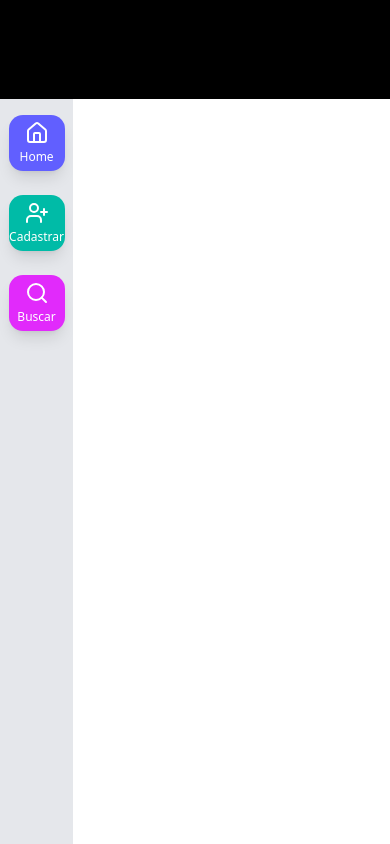
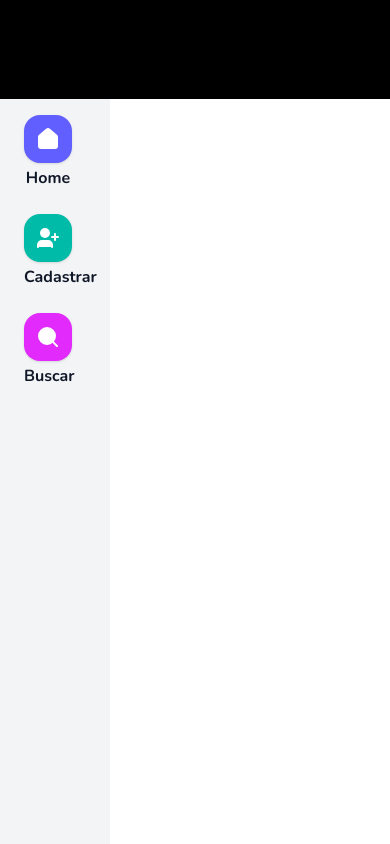
Before and after one commit to Carlosdaniel286/Gravel, a SvelteKit app in the folder front_end/: page /virtual/painel in a window 390 px wide. Built offline with nearby package versions, Linux system fonts and the light colour scheme.

Commit message:
Melhoria no formulário de busca: grid responsivo, inputs refinados (nome, CPF, placa, endereço, senha), AutoComplete para endereço, botões de ação estilizados e sidebar moderno e intuitivo

```diff
--- /dev/null
+++ b/front_end/src/components/FilterRegister.svelte
@@ -0,0 +1,84 @@
+<script lang="ts">
+    import { optionsResidentAccess } from "$lib/consts/access.options";
+    import { cn } from "$lib/utils";
+    import AutoComplete from "./AutoComplete.svelte";
+    import Button from "./Button.svelte";
+    import HeaderForm from "./HeaderForm.svelte";
+    import Input from "./Input.svelte";
+    const HEIGHT = 65;
+
+    interface FilterRegisterProps{
+        oncancel?:()=>void
+    }
+
+    let {oncancel}:FilterRegisterProps = $props()
+
+</script>
+
+<main class="bg-white w-[800px] h-[600px] p-6 rounded-2xl shadow-md justify-between flex flex-col  gap-6">
+  <!-- Cabeçalho -->
+  <HeaderForm
+    title="Busque um cadastro"
+    subTitle="Faça sua busca refinada"
+  />
+
+  <!-- Campos em grid -->
+  <div class="grid  grid-cols-2 gap-4">
+    <Input
+      mask={/^[A-Za-z ]+$/}
+      label="Nome"
+      class="w-full"
+      height={HEIGHT}
+    />
+    <Input
+      mask="000.000.000-00"
+      label="CPF"
+      class="w-full"
+       height={HEIGHT}
+    />
+    <Input
+      mask={["aaa0a00", "aaa-0000"]}
+      label="Placa"
+      class="w-full"
+       height={HEIGHT}
+    />
+   <AutoComplete
+      title="Endereço visitado"
+       height={HEIGHT}
+       class={cn(` `)}
+       options={optionsResidentAccess}
+       property="label"
+     />
+
+     <Input
+      mask={/^\d+$/}
+      label="senha"
+      class="w-full"
+      height={HEIGHT}
+    />
+     <Input
+      height={HEIGHT}
+      mask="(00) 9 0000-0000"
+      label="Telefone"
+
+    />
+
+   </div>
+
+  <!-- Botão de busca centralizado -->
+   <div class="flex  justify-between">
+  <Button
+    type="button"
+    variant='cancel'
+    text='fechar'
+    onClick={oncancel}
+  />
+   <Button
+    type="button"
+    variant='confirm'
+    class='bg-blue-700'
+    text='força busca'
+  />
+  </div>
+
+</main>
--- a/front_end/src/components/RootOverlay.svelte
+++ b/front_end/src/components/RootOverlay.svelte
@@ -10,6 +10,7 @@
     import AccessRegisterFormSummary from "./AccessRegisterFormSummary.svelte";
     import FormSidebar from "./FormSidebar.svelte";
     import TextArea from "./TextArea.svelte";
+    import FilterRegister from "./FilterRegister.svelte";
     let api:ApiProps | undefined = $state(undefined)
     let steps = $state(1)
     const registerManager = getRegisterContext()
@@ -68,7 +69,9 @@
    // show.close()
  })}
 >
- <FormSidebar step={steps} >
+
+
+<FormSidebar step={steps} >
  <Carousel props={[accessRequestForm,accessVehicleForm,accessRegisterFormSummary]}
  onMove={((item)=>{
     api=item
@@ -94,3 +97,12 @@
    })}
   />
 </Overlay>
+
+ <Overlay
+  show={overlay.overlayStore('filterRegister')}
+  onOverlay={(()=>overlay.overlayManager('filterRegister',false))}
+ >
+ <FilterRegister
+   oncancel={(()=>overlay.overlayManager('filterRegister',false))}
+ />
+ </Overlay>
--- a/front_end/src/components/Sidebar.svelte
+++ b/front_end/src/components/Sidebar.svelte
@@ -1,5 +1,5 @@
 <script lang="ts">
-  import { House, UserPlus, Search,type Icon as IconType} from "lucide-svelte";
+  import { House,  UserPlus, Search,type Icon as IconType} from "lucide-svelte";
   import SidebarList from "./SidebarList.svelte";
   import { getOverlayContext } from "$lib/context/overlayContext.svelte";
   const overlay = getOverlayContext();
@@ -26,12 +26,14 @@
     {
       description:"Buscar",
       bg:'bg-fuchsia-500',
-      icon: Search
+      icon: Search,
+      onclick:()=> overlay.overlayManager('filterRegister',true)
     },
   ];
+  //bg-gray-200 w-[200px] h-full flex flex-col items-center  py-4 gap-6 shadow-lg
 </script>
 
-<aside class="bg-gray-200 w-[90px] h-full flex flex-col items-center py-4 gap-6 shadow-lg">
+<aside class="bg-gray-100 w-[110px] h-full flex flex-col items-start px-6 py-4 gap-6 shadow-lg">
 
 {#each menuItems as item}
   {@const Icon = item.icon}
--- a/front_end/src/components/SidebarList.svelte
+++ b/front_end/src/components/SidebarList.svelte
@@ -1,24 +1,36 @@
 <script lang="ts">
-    import { cn } from "$lib/utils";
-   import type {   Component, Snippet } from "svelte";
-
-
+  import { cn } from "$lib/utils";
+  import type { Component, Snippet } from "svelte";
 
   interface ItemProps {
-    Icon?:Component
+    Icon?: Component;
     description?: string;
-    class?: string; // cor de fundo do círculo
+    class?: string; // permite personalizar cor de fundo, se quiser
     onClick?: () => void;
-    children?:Snippet
+    children?: Snippet;
   }
 
-  let { Icon, description = "", class:bgColor = "bg-gray-400", onClick }: ItemProps = $props();
+  let { Icon, description = "", class: ms = "bg-gray-100", onClick }: ItemProps = $props();
 </script>
 
-<button
-  onclick={onClick}
-  class={cn("flex flex-col items-center justify-center w-14 h-14 rounded-xl shadow-lg hover:scale-105 transition-transform duration-200",bgColor)}
- >
-  <Icon  class="w-6 h-6  text-white"/>
-  <span class="text-xs text-white mt-1">{description}</span>
-</button>
+<div class="flex  flex-col justify-center gap-1 cursor-pointer">
+  <button
+    type="button"
+    aria-label={description}
+    onclick={onClick}
+    class={cn(
+      "flex items-center justify-center cursor-pointer w-12 h-12 rounded-2xl shadow-sm transition-transform duration-150 transform hover:scale-105 active:scale-100 focus:outline-none focus:ring-1 focus:ring-gray-300",
+      ms
+    )}
+  >
+    {#if Icon}
+      <Icon fill="white" class="w-6 h-6 text-white" />
+    {/if}
+  </button>
+
+  {#if description}
+    <span class="font-nunito text-[1rem] font-bold text-sm text-gray-900 text-center">
+      {description}
+    </span>
+  {/if}
+</div>
--- a/front_end/src/lib/context/overlayContext.svelte.ts
+++ b/front_end/src/lib/context/overlayContext.svelte.ts
@@ -3,7 +3,7 @@ import { getContext, setContext } from "svelte";
 
 const OVERLAY_KEY = Symbol("overlay");
 
- type OverlayManager = "form"|'textArea'
+ type OverlayManager = "form"|'textArea'|"filterRegister"
 
 
 
@@ -14,7 +14,8 @@ export class OverlayController {
 
  private overlays = $state({
     form:false,
-    textArea:false
+    textArea:false,
+    filterRegister:false
   })
 
   constructor() {}
```
